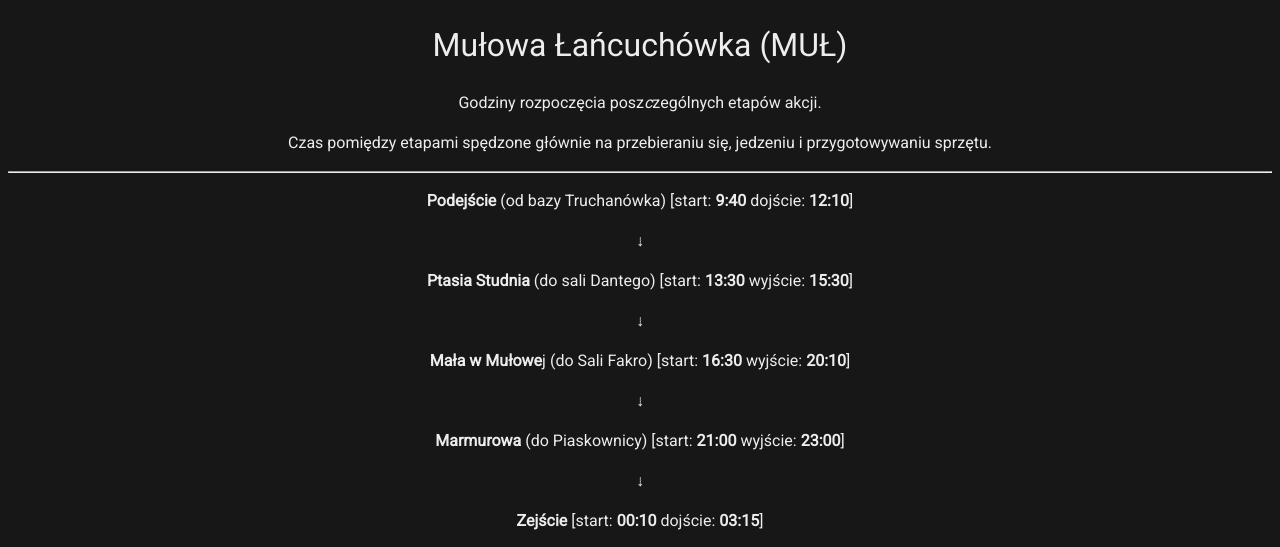
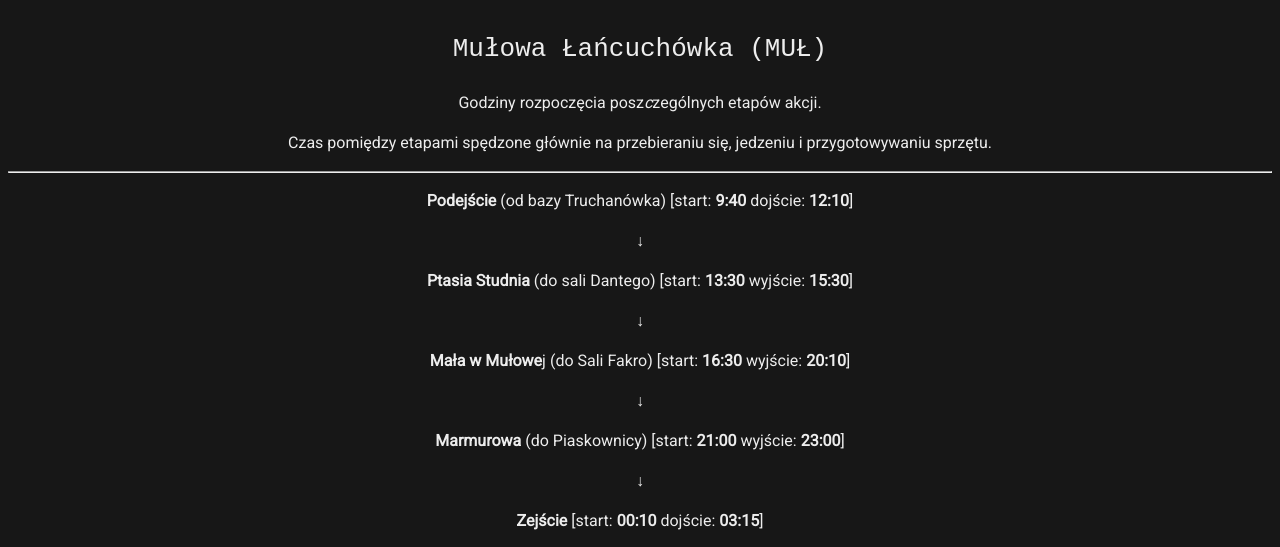
Before and after one commit to dziury/szkice, a Jekyll site: the page built from Relacje/MUŁ - Mułowa Łańcuchówka.md, in a window 1280 px wide. Shown: the top 547 px of the page. Built offline with Jekyll 4.4.1, drawn with Linux system fonts in a browser that asks for light colours; our own code applies the rules of GitHub Pages for plain Markdown files; grey boxes are pictures that could not be loaded.

Commit message:
no message

````diff
--- a/Relacje/MUŁ - Mułowa Łańcuchówka.md
+++ b/Relacje/MUŁ - Mułowa Łańcuchówka.md
@@ -1,4 +1,4 @@
-# Mułowa Łańcuchówka (MUŁ)
+# ```Mułowa Łańcuchówka (MUŁ)```
 
 
 
````
